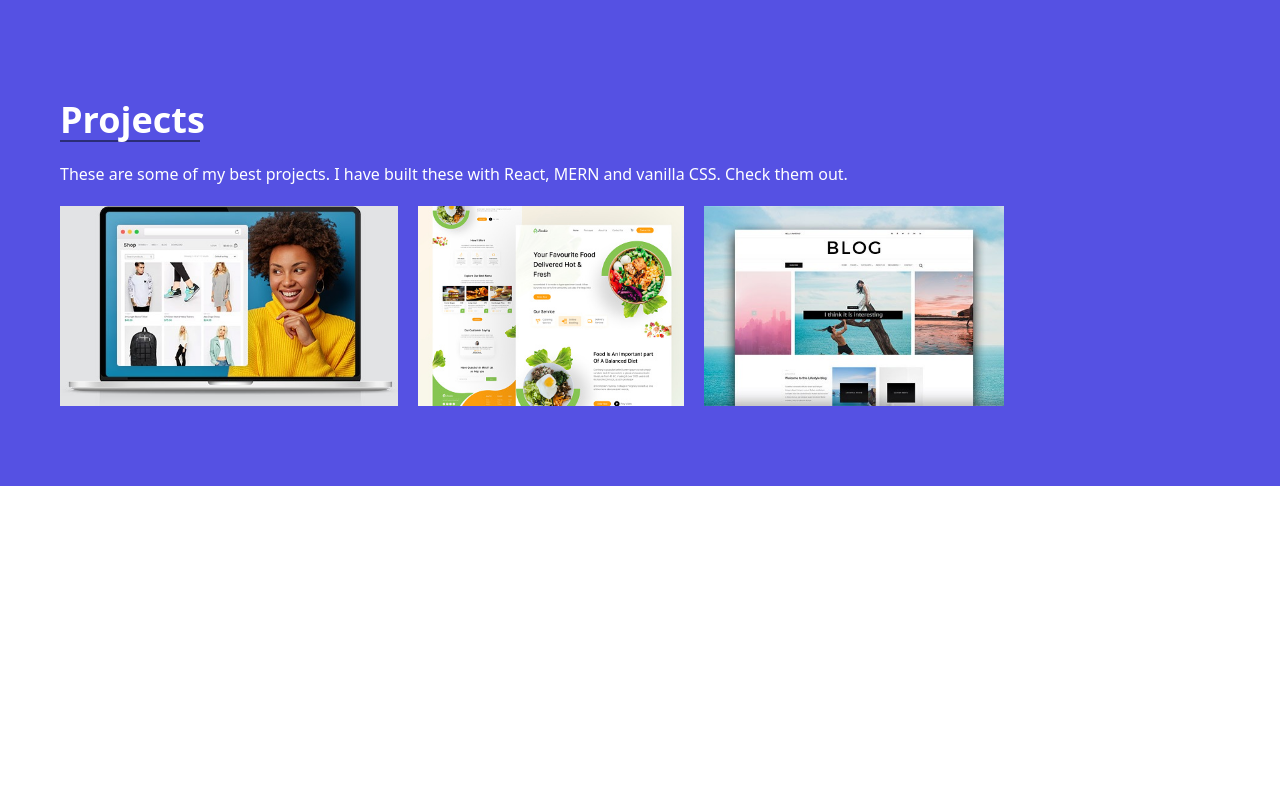
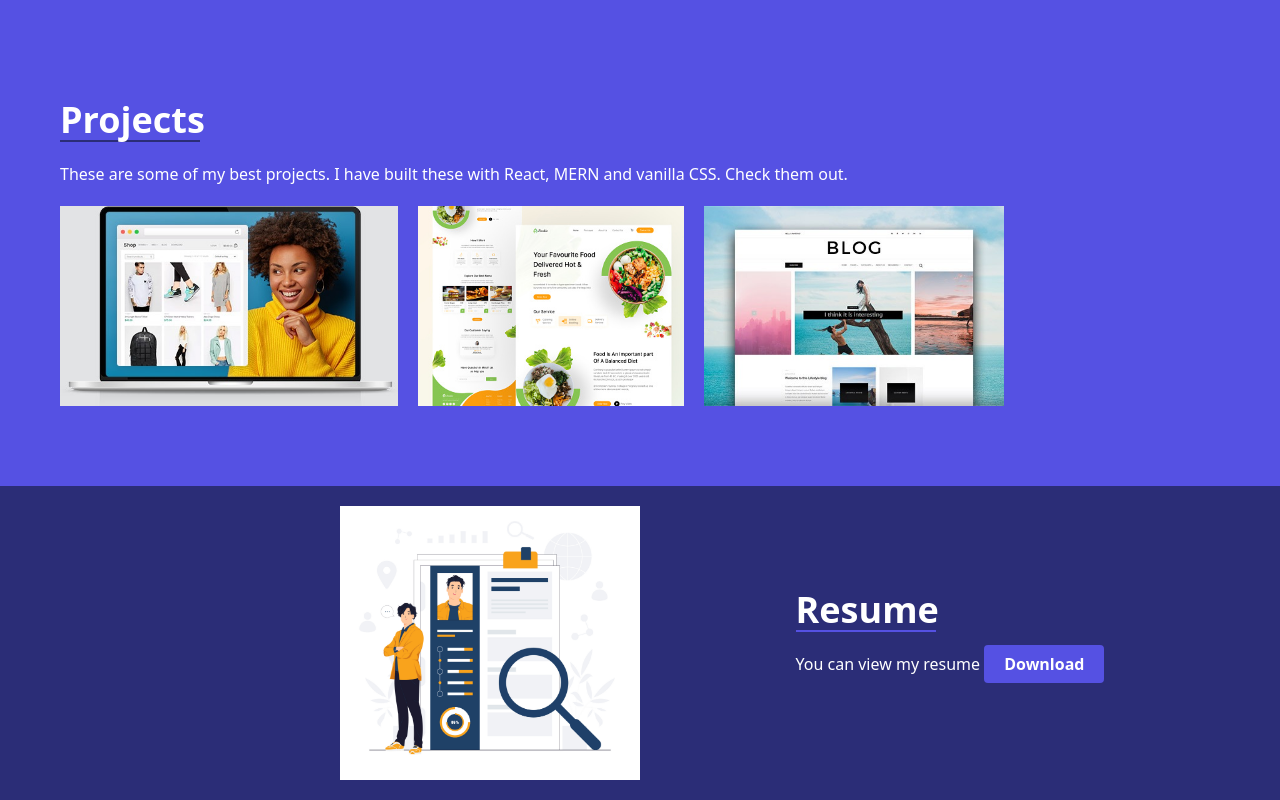
Before and after one commit to RajuvBhai/my-portfolio, a React (Create React App) app: page / in a window 1280 px wide. Shown: the part 1043-1843 px from the top of the page. Before the commit the page ends 1529 px from the top, so only its background shows below. Built offline with nearby package versions, Linux system fonts and the light colour scheme.

Commit message:
Creating Resume section

```diff
--- a/src/App.css
+++ b/src/App.css
@@ -25,3 +25,7 @@
 .project-desc {
     @apply absolute left-0 right-0 bottom-0 top-0 bg-secondary opacity-0 duration-500 hover:opacity-100;
 }
+
+.btn {
+    @apply bg-primary px-5 py-2 font-bold hover:border-2 border-white rounded;
+}
--- a/src/App.js
+++ b/src/App.js
@@ -3,6 +3,7 @@
 import Header from './component/Header';
 import Hero from './component/Hero';
 import Project from './component/Project';
+import Resume from './component/Resume';
 
 function App() {
   return (
@@ -11,6 +12,7 @@
       <Hero/>
       <About/>
       <Project/>
+      <Resume/>
     </div>
   );
 }
--- a/src/component/Header.js
+++ b/src/component/Header.js
@@ -11,6 +11,7 @@
                         <li><a href="#">Home</a></li>
                         <li><a href="#">About</a></li>
                         <li><a href="#">Projects</a></li>
+                        <li><a href="#">Resume</a></li>
                         <li><a href="#">Contact</a></li>
                     </ul>
                 </nav>
@@ -19,6 +20,7 @@
                         <li><a href="#">Home</a></li>
                         <li><a href="#">About</a></li>
                         <li><a href="#">Projects</a></li>
+                        <li><a href="#">Resume</a></li>
                         <li><a href="#">Contact</a></li>
                     </ul>
                 </nav>}
--- /dev/null
+++ b/src/component/Resume.js
@@ -0,0 +1,15 @@
+import ResumeImg from '../assets/resume.jpg';
+
+export default function Resume() {
+    return  <section className='flex flex-col md:flex-row bg-secondary px-5'>
+                <div className='py-5 md:w-1/2 flex justify-end'>
+                    <img className='w-[300px]' src={ResumeImg} />
+                </div>
+                <div className='md:w-1/2 flex justify-center text-white'>
+                    <div className='flex flex-col justify-center'>
+                        <h1 className='text-4xl border-primary border-b-2 mb-5 w-[140px] font-bold'>Resume</h1>
+                        <p className='pb-5'>You can view my resume <a className='btn' href='#'>Download</a></p>
+                    </div>
+                </div>
+            </section>
+}
```
